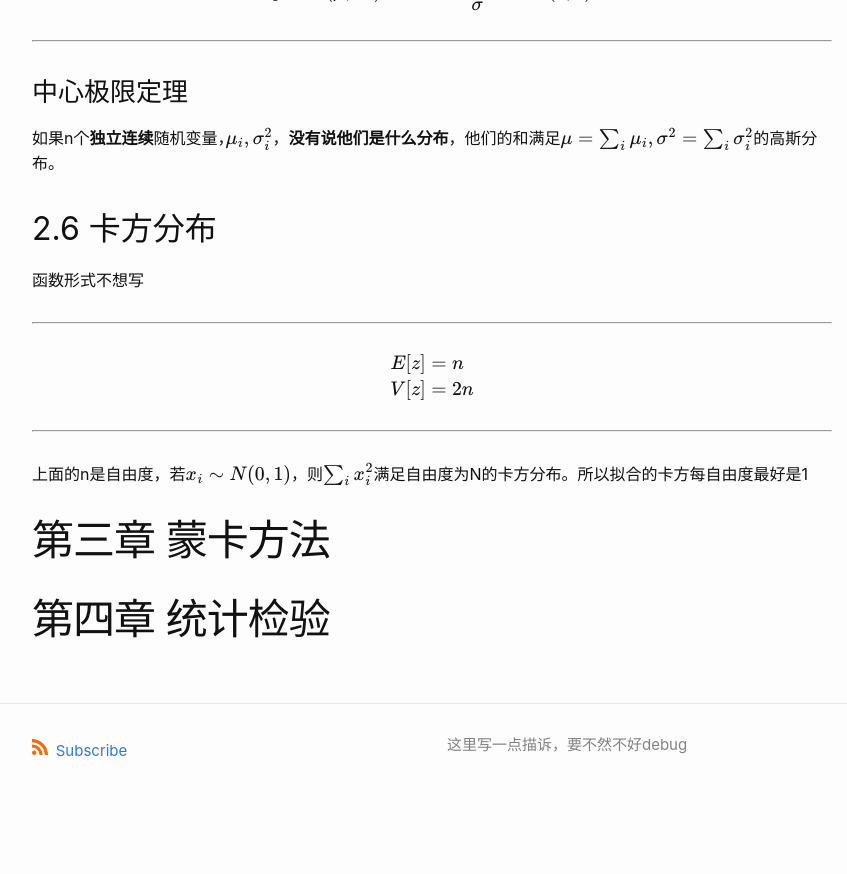
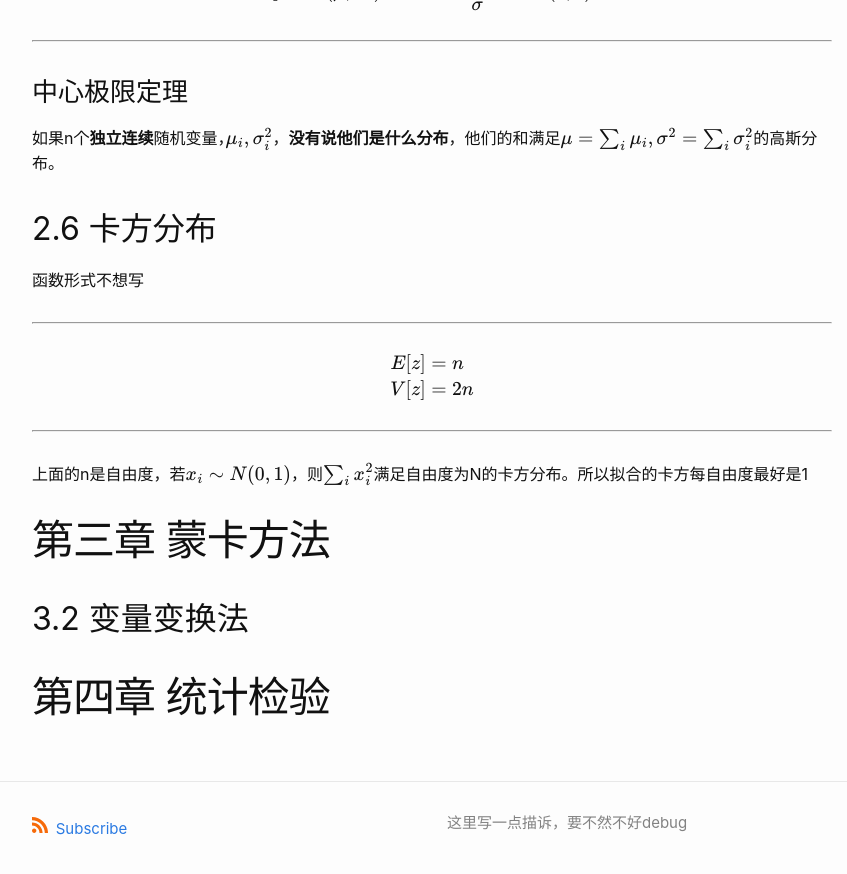
Before and after one commit to huinaibing/huinaibing.github.io, a Jekyll site: the page built from physics/sda.md, in a window 1280 px wide and 900 px high, scrolled down 3534 px. Shown: the top 874 px of the window, without its empty margins (208-1055 px from the left). Built offline with Jekyll 4.4.1, drawn with Linux system fonts in a browser that asks for light colours; formulas are drawn with MathJax 3; before the commit the page ends 4356 px from its top, so only the background shows below that.

Commit message:
6 16 16:15 linux

```diff
--- a/physics/sda.md
+++ b/physics/sda.md
@@ -48,8 +48,6 @@ $$
 ---
 
 上面这个函数称为边缘概率密度函数，显然这个函数在有两个变量的情况下只考虑一个变量
-
-
 
 
 
@@ -220,6 +218,8 @@ $$
 
 # 第三章 蒙卡方法
 
+## 3.2 变量变换法
+
 
 
 
```
